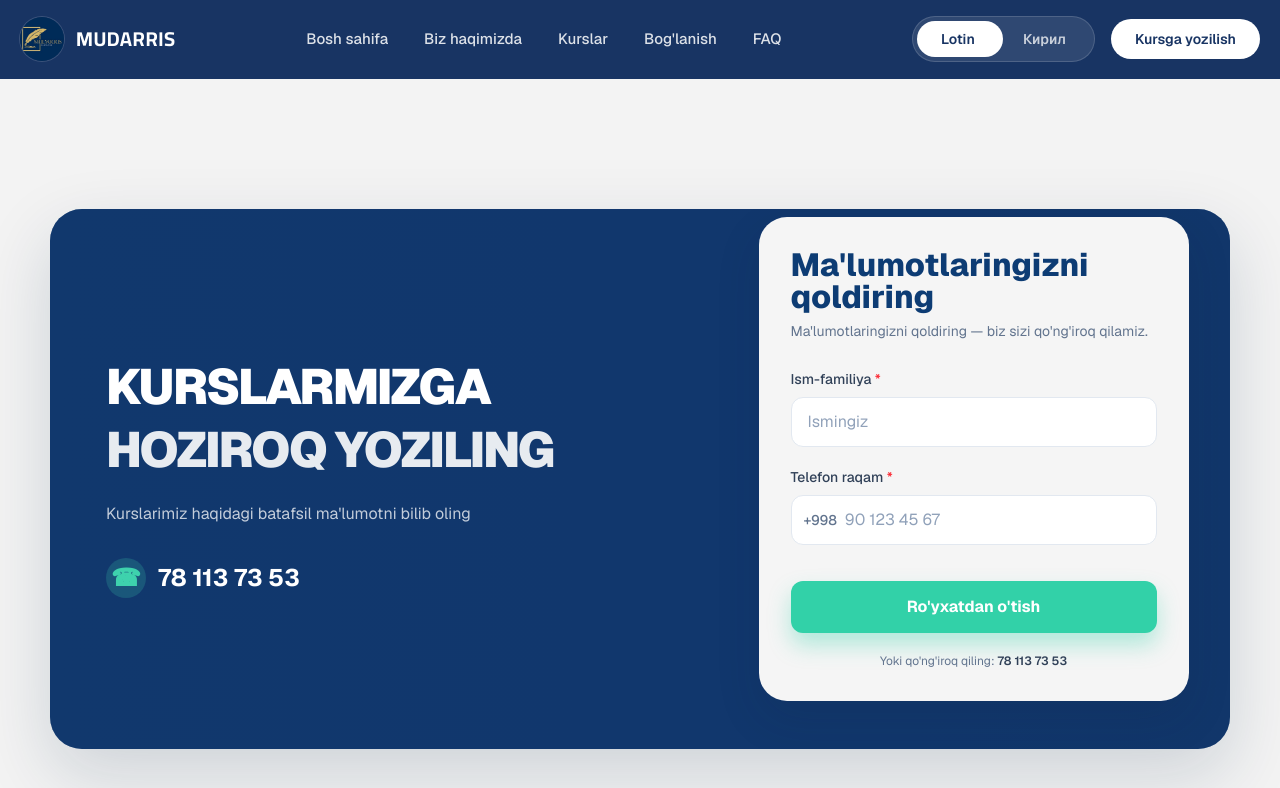
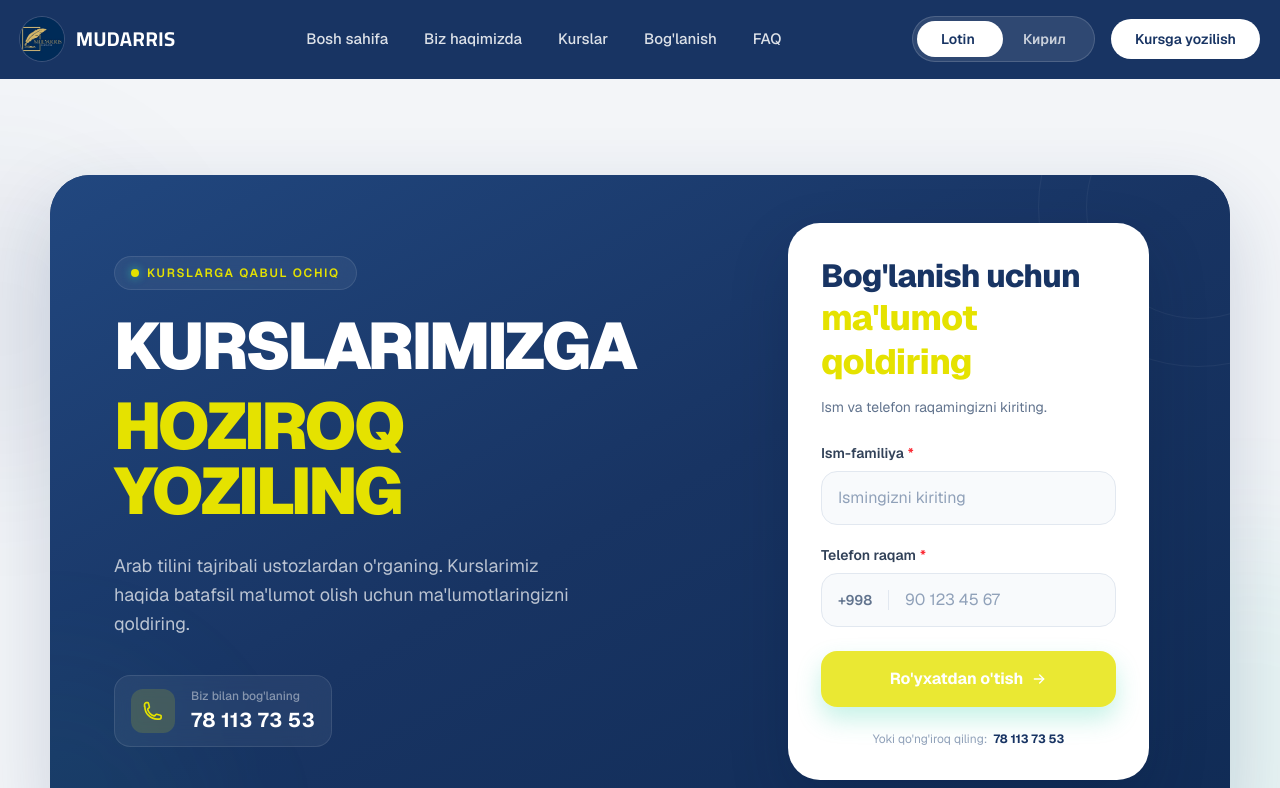
Before and after one commit to Abdulhamid-Azamov/mudarris, a Next.js app: page /contact in a window 1280 px wide. Shown: the top 788 px of the page. Built offline with nearby package versions, Linux system fonts and the light colour scheme.

Commit message:
Better Hero part and Contact page

```diff
--- a/app/contact/page.tsx
+++ b/app/contact/page.tsx
@@ -1,81 +1,146 @@
 const Contact = () => {
   return (
-    <main className="flex min-h-screen items-center justify-center bg-[#f3f3f3] px-4 py-10 sm:px-6 lg:px-8">
-      <section className="relative w-full max-w-295 overflow-hidden rounded-4xl" style={{  background:   "linear-gradient(90deg, #0d3c74 0%, #0e3b75 45%, #0d3970 100%)",  boxShadow: "0 26px 70px rgba(12, 41, 74, 0.16)",   }}  >
-        <div  className="absolute inset-0 opacity-40 bg-navy"  />
+    <main className="relative overflow-hidden bg-[#f3f5f8] px-4 py-16 sm:px-6 sm:py-20 lg:px-8 lg:py-24">
 
-        <div className="relative grid gap-8 md:grid-cols-[1.1fr_0.9fr] md:gap-4 lg:gap-10">
-          <div className="flex flex-col justify-center px-6 py-10 sm:px-9 md:px-10 lg:px-14 lg:py-16">
-            <h1 className="max-w-125 text-3xl font-black uppercase leading-[1.1] tracking-[-0.04em] text-white sm:text-4xl lg:text-[3.1rem]">
-              Kurslarmizga
-              <span className="mt-2 block text-white/90">hoziroq yoziling</span>
+      {/* Background decoration */}
+      <div className="pointer-events-none absolute inset-0 overflow-hidden">
+        <div className="absolute -left-40 top-20 h-80 w-80 rounded-full bg-[#183463]/5 blur-3xl" />
+        <div className="absolute -right-40 bottom-0 h-96 w-96 rounded-full bg-[#32d1a8]/6 blur-3xl" />
+      </div>
+
+      <section className="   relative mx-auto   w-full max-w-295   overflow-hidden   rounded-[32px] bg-[#183463] shadow-[0_30px_80px_rgba(24,52,99,0.18)] sm:rounded-[40px]   "   >
+
+        {/* Main background gradient */}
+        <div className="   pointer-events-none   absolute inset-0   bg-linear-to-br   from-[#21477f]   via-[#183463]   to-[#102b55]    " />
+
+        {/* Decorative circles */}
+        <div className="  pointer-events-none  absolute  -right-32  -top-32  h-80  w-80  rounded-full  border  border-white/5  " />
+
+        <div className="   pointer-events-none   absolute   -right-20   -top-20   h-56   w-56   rounded-full   border   border-white/5   " />
+
+        <div className="  pointer-events-none  absolute  -bottom-40  -left-40  h-80  w-80  rounded-full  bg-[#32d1a8]/5  blur-3xl  " />
+
+        {/* Content */}
+        <div className="  relative  grid  min-h-150  gap-10 md:grid-cols-[1fr_0.9fr]  md:gap-4 lg:min-h-155  lg:grid-cols-[1.05fr_0.95fr]  lg:gap-8  "  >
+
+          {/* ================= LEFT ================= */}
+          <div
+            className="  flex  flex-col  justify-center  px-6  py-12  sm:px-10  sm:py-14  md:px-10  md:py-16  lg:px-14  lg:py-20  xl:px-16  "  >
+
+            {/* Small badge */}
+            <div className="  mb-6  inline-flex  w-fit  items-center  gap-2  rounded-full  border  border-white/10  bg-white/6 px-4  py-2 text-xs  font-semibold  uppercase  tracking-[0.14em]  text-accent  backdrop-blur-md  "  >
+              <span className="h-2 w-2 rounded-full bg-accent shadow-[0_0_10px_rgba(50,209,168,0.8)]" />
+              Kurslarga qabul ochiq
+            </div>
+
+            {/* Heading */}
+            <h1
+              className="  max-w-140  text-4xl  font-black  uppercase  leading-[0.98]  tracking-[-0.045em]  text-white  sm:text-5xl  lg:text-[3.7rem]  xl:text-[4.1rem]  "  >
+              Kurslarimizga
+              <span className="mt-2 block text-accent sm:mt-3 lg:mt-4">
+                hoziroq yoziling
+              </span>
             </h1>
 
-            <p className="mt-6 max-w-107.5 text-base text-white/75">
-              Kurslarimiz haqidagi batafsil ma&apos;lumotni bilib oling
+            {/* Description */}
+            <p className="   mt-7   max-w-120   text-base   leading-relaxed   text-white/70   sm:text-lg   "   >
+              Arab tilini tajribali ustozlardan o&apos;rganing.
+              Kurslarimiz haqida batafsil ma&apos;lumot olish uchun
+              ma&apos;lumotlaringizni qoldiring.
             </p>
 
-            <div className="mt-8 flex items-center gap-3 text-xl font-bold text-white sm:text-2xl">
-              <span className="flex h-10 w-10 items-center justify-center rounded-full bg-[#3ed2ad]/20 text-[#3ed2ad]">
-                ☎
-              </span>
-              <span>78 113 73 53</span>
+            {/* Contact phone */}
+            <div className="  mt-9  flex  w-fit  items-center  gap-4  rounded-2xl  border  border-white/10  bg-white/6  px-4  py-3  backdrop-blur-md  "  >
+              <div className="  flex  h-11  w-11  shrink-0  items-center  justify-center  rounded-xl  bg-accent/15  text-accent  "  >
+                <svg xmlns="http://www.w3.org/2000/svg" viewBox="0 0 24 24" fill="none" stroke="currentColor" strokeWidth="2" className="h-5 w-5"  >
+                  <path strokeLinecap="round" strokeLinejoin="round" d="M2.25 6.75c0 8.284 6.716 15 15 15h2.25a2.25 2.25 0 0 0 2.25-2.25v-1.372c0-.516-.351-.966-.852-1.09l-4.423-1.106a1.125 1.125 0 0 0-1.173.417l-.97 1.182a1.125 1.125 0 0 1-1.21.337 12.035 12.035 0 0 1-7.425-7.425 1.125 1.125 0 0 1 .337-1.21l1.182-.97c.327-.268.467-.7.417-1.173L6.576 2.852A1.125 1.125 0 0 0 5.486 2H4.125A2.25 2.25 0 0 0 1.875 4.25v2.5Z" />
+                </svg>
+              </div>
+
+              <div>
+                <p className="text-xs font-medium text-white/45">
+                  Biz bilan bog&apos;laning
+                </p>
+
+                <a href="tel:+998781137353" className="  mt-0.5  block  text-lg  font-bold  tracking-wide  text-white  transition-colors  hover:text-accent  sm:text-xl  "  >
+                  78 113 73 53
+                </a>
               </div>
             </div>
 
-          <div className="flex items-center justify-center px-5 pb-6 pt-2 sm:px-7 md:px-6 md:pb-8 lg:px-10 lg:pb-12">
-            <div className="w-full max-w-107.5 rounded-[28px] bg-[#f5f5f5] p-5 shadow-[0_18px_45px_rgba(16,31,61,0.12)] sm:p-7 lg:p-8">
-              <form className="space-y-5">
+          </div>
+          <div className="  flex  items-center  justify-center  px-5  pb-10  sm:px-8  sm:pb-12  md:px-6  md:py-10  lg:px-10  lg:py-12  xl:px-14  "  >
+            <div className="   w-full  max-w-115  rounded-[28px]  border  border-white/60  bg-white  p-5  shadow-[0_24px_60px_rgba(7,27,55,0.20)]  sm:rounded-4xl  sm:p-7  lg:p-8  "  >
+
+              <form className="space-y-6">
                 <div>
-                  <h2 className="text-[2rem] font-extrabold leading-none text-[#0d3c74]">
-                    Ma'lumotlaringizni qoldiring
+                  <h2 className="   text   font-extrabold   leading-tight   tracking-tight   text-navy   sm:text-[2rem]  " >
+                    Bog&apos;lanish uchun
+                    <span className="block text-accent sm:text-[2.1rem] lg:text-[2.2rem]">
+                      ma&apos;lumot qoldiring
+                    </span>
                   </h2>
-                  <p className="mt-2 text-sm text-slate-500">
-                    Ma&apos;lumotlaringizni qoldiring — biz sizi qo&apos;ng&apos;iroq qilamiz.
+                  <p className="  mt-3  max-w-90  text-sm leading-relaxed text-slate-500 "  >
+                    Ism va telefon raqamingizni kiriting.
                   </p>
                 </div>
+                <div className="space-y-5">
+                  <div>
+                    <label htmlFor="name" className="  mb-2  block  text-sm  font-semibold  text-slate-700  "  >
+                      Ism-familiya
+                      <span className="ml-1 text-red-500">*</span>
+                    </label>
 
-                <div className="space-y-5 pt-2">
-                  <div>
-                    <label className="mb-2 block text-sm font-medium text-slate-700">
-                      Ism-familiya <span className="text-red-500">*</span>
-                    </label>
-                    <input
-                      type="text"
-                      placeholder="Ismingiz"
-                      className="w-full rounded-xl border border-slate-200 bg-white px-4 py-3 text-base text-slate-800 outline-none transition placeholder:text-slate-400 focus:border-[#2d7ef4] focus:ring-2 focus:ring-[#2d7ef4]/15"
-                    />
+                    <input id="name" type="text" placeholder="Ismingizni kiriting" className="    w-full    rounded-2xl  border    border-slate-200  bg-slate-50  px-4    py-3.5  text-base    text-slate-800  outline-none  transition-all    duration-200  placeholder:text-slate-400  hover:border-slate-300  focus:border-[#183463]    focus:bg-white    focus:ring-4    focus:ring-[#183463]/8  " />
                   </div>
 
+                  {/* Phone */}
                   <div>
-                    <label className="mb-2 block text-sm font-medium text-slate-700">
-                      Telefon raqam <span className="text-red-500">*</span>
+                    <label htmlFor="phone" className="  mb-2  block  text-sm  font-semibold  text-slate-700  "  >
+                      Telefon raqam
+                      <span className="ml-1 text-red-500">*</span>
                     </label>
-                    <div className="flex items-center rounded-xl border border-slate-200 bg-white px-3 transition focus-within:border-[#2d7ef4] focus-within:ring-2 focus-within:ring-[#2d7ef4]/15">
-                      <span className="mr-2 text-sm font-medium text-slate-500">+998</span>
-                      <input
-                        type="tel"
-                        placeholder="90 123 45 67"
-                        className="w-full border-0 bg-transparent px-0 py-3 text-base text-slate-800 outline-none placeholder:text-slate-400"
-                      />
-                    </div>
+
+                    <div className="  flex  items-center  rounded-2xl  border  border-slate-200  bg-slate-50  transition-all  duration-200  focus-within:border-[#183463]   focus-within:bg-white  focus-within:ring-4  focus-within:ring-[#183463]/8  hover:border-slate-300  "  >
+                      <span className="  border-r  border-slate-200 px-4 text-sm  font-semibold  text-slate-500  "  >
+                        +998
+                      </span>
+
+                      <input id="phone" type="tel" placeholder="90 123 45 67" className="  w-full  border-0  bg-transparent  px-4  py-3.5  text-base  text-slate-800  outline-none  placeholder:text-slate-400  " />
                     </div>
                   </div>
 
-                <button  type="submit"  className="mt-4 w-full rounded-xl bg-[#32d1a8] px-4 py-3.5 text-base font-bold text-white shadow-[0_12px_22px_rgba(50,209,168,0.35)] transition hover:bg-[#2abf9b]"  >
+                </div>
+
+                {/* Submit button */}
+                <button type="submit" className="  group  mt-1  flex  w-full  cursor-pointer  items-center  justify-center  gap-2  rounded-2xl  bg-accent/80  px-4  py-4  text-base  font-bold  text-white  shadow-[0_12px_25px_rgba(50,209,168,0.28)]  transition-all duration-200  hover:-translate-y-0.5  hover:bg-accent  hover:shadow-[0_16px_30px_rgba(50,209,168,0.35)]  active:translate-y-0  "  >
                   Ro&apos;yxatdan o&apos;tish
+
+                  <svg xmlns="http://www.w3.org/2000/svg" viewBox="0 0 24 24" fill="none" stroke="currentColor" strokeWidth="2" className="  h-4  w-4  transition-transform  duration-200  group-hover:translate-x-1"  >
+                    <path strokeLinecap="round" strokeLinejoin="round" d="M5 12h14" />
+                    <path strokeLinecap="round" strokeLinejoin="round" d="m13 6 6 6-6 6" />
+                  </svg>
                 </button>
 
-                <p className="text-center text-xs text-slate-500">
-                  Yoki qo&apos;ng&apos;iroq qiling: <span className="font-semibold text-slate-700">78 113 73 53</span>
-                </p>
+                {/* Alternative contact */}
+                <div className="   flex  items-center  justify-center  gap-1.5  text-xs  text-slate-400  " >
+                  <span>
+                    Yoki qo&apos;ng&apos;iroq qiling:
+                  </span>
+                  <a href="tel:+998781137353" className="  font-bold  text-navy  transition-colors  hover:text-accent  "  >
+                    78 113 73 53
+                  </a>
+                </div>
+
               </form>
             </div>
+
           </div>
+
         </div>
       </section>
     </main>
-  );
-};
+  )
+}
 
-export default Contact;
+export default Contact
--- a/components/Hero.tsx
+++ b/components/Hero.tsx
@@ -3,54 +3,57 @@ import HeroImage from "@/images/hero-img.webp"
 import Reveal from "@/components/Reveal"
 import BrandLetterMark from "@/components/decor/BrandLetterMark"
 
-
 const Hero = () => {
   return (
     <section className="relative overflow-hidden bg-navy px-5 py-16 text-white sm:py-20 lg:py-24">
 
+      {/* Background decoration */}
       <BrandLetterMark variant="single" className="pointer-events-none absolute -right-16 -top-20 h-72 w-72 text-accent/10 sm:h-96 sm:w-96 lg:h-120 lg:w-120" />
 
-      <BrandLetterMark  variant="cluster"  className="pointer-events-none absolute -bottom-24 -left-16 hidden h-72 w-72 text-white/4 sm:block"   />
+      <BrandLetterMark variant="cluster" className="pointer-events-none absolute -bottom-24 -left-16 hidden h-72 w-72 text-white/4 sm:block" />
 
-      <div className="  relative mx-auto flex max-w-7xl flex-col items-center gap-10  overflow-hidden rounded-4xl  border border-white/80  bg-linear-to-br from-white/65 via-white/40 to-white/25  p-6  shadow-[0_20px_60px_rgba(15,23,42,0.12),inset_0_1px_0_rgba(255,255,255,0.9)]  backdrop-blur-2xl  backdrop-saturate-150  before:pointer-events-none  before:absolute  before:inset-0  before:bg-linear-to-br  before:from-white/50  before:via-transparent  before:to-white/10  sm:p-8  md:flex-row  md:items-center  md:justify-between  md:p-12  ">
+      {/* Soft background glow */}
+      <div className="pointer-events-none absolute inset-0">
+        <div className="absolute left-1/4 top-0 h-80 w-80 rounded-full bg-accent/8 blur-3xl" />
+        <div className="absolute bottom-0 right-1/4 h-96 w-96 rounded-full bg-white/5 blur-3xl" />
+      </div>
+
+      <div className="  relative mx-auto flex max-w-7xl flex-col items-center gap-10  overflow-hidden rounded-4xl border border-white/35  bg-white/12 p-6 shadow-[0_20px_60px_rgba(15,23,42,0.22),inset_0_1px_0_rgba(255,255,255,0.35)] backdrop-blur-2xl  backdrop-saturate-150 before:pointer-events-none  before:absolute  before:inset-0  before:bg-linear-to-br  before:from-white/18  before:via-transparent  before:to-white/5 sm:p-8  md:flex-row  md:items-center  md:justify-between  md:p-12  " >
 
         {/* LEFT */}
         <Reveal className="relative z-10 flex-1">
 
-          <span className=" inline-flex items-center gap-2 rounded-full border border-white/80 bg-linear-to-r from-white/70 via-white/50 to-white/30 px-5 py-2 text-xs font-semibold uppercase tracking-[0.15em]  text-accent  shadow-[0_6px_24px_rgba(15,23,42,0.08),inset_0_1px_0_rgba(255,255,255,0.9)]  backdrop-blur-xl  backdrop-saturate-150  sm:text-sm  ">
+          {/* Badge */}
+          <span className="  inline-flex items-center gap-2  rounded-full border border-white/50  bg-white/18 px-5 py-2 text-xs font-semibold uppercase  tracking-[0.15em]  text-accent shadow-[0_6px_24px_rgba(15,23,42,0.12),inset_0_1px_0_rgba(255,255,255,0.5)] backdrop-blur-xl  backdrop-saturate-150 sm:text-sm  "  >
             <span className="h-1.5 w-1.5 rounded-full bg-accent shadow-[0_0_8px_currentColor]" />
-
             Arab tili ta&apos;lim markazi
           </span>
 
-          <h1 className="  mt-5 text-[30px]  font-bold  leading-[1.1]  tracking-tight  text-navy/90  sm:text-4xl  sm:leading-[1.15]  lg:text-5xl xl:text-[52px] ">
+          {/* Title */}
+          <h1 className=" mt-5 max-w-3xl text-[30px] font-bold leading-[1.1] tracking-tight  text-white sm:text-4xl sm:leading-[1.15] lg:text-5xl xl:text-[52px] ">
             O&apos;quv markazlarimiz faqat Toshkent shahrida joylashgan
           </h1>
 
-          <p className="  mt-6  max-w-2xl  text-base  leading-relaxed  text-navy/70  sm:text-lg  ">
-            Arab tilini tajribali ustozlardan o&apos;rganish uchun
-            kurslarga yozilish tugmasini bosing.
+          <p className=" mt-6 max-w-2xl text-pretty text-base font-medium leading-relaxed text-white/80 sm:text-lg md:max-w-xl " >
+            Arab tilini tajribali ustozlardan o&apos;rganish uchun kurslarga
+            yozilish tugmasini bosing.
           </p>
 
+          {/* Button */}
           <div className="mt-9 flex flex-col gap-4 sm:flex-row">
-
-            <button className="  min-w-50  cursor-pointer  rounded-full  bg-navy  px-8  py-4  text-base  font-semibold  text-white  shadow-[0_8px_24px_rgba(15,23,42,0.18)]  transition-all  duration-200  hover:-translate-y-1  hover:bg-accent  hover:shadow-[0_12px_30px_rgba(15,23,42,0.22)]  sm:text-lg ">
+            <button className="  min-w-50  cursor-pointer rounded-full  bg-navy  px-8 py-4 text-base  font-semibold  text-white shadow-[0_8px_24px_rgba(15,23,42,0.22)] transition-all  duration-200 hover:-translate-y-1  hover:bg-accent  hover:shadow-[0_12px_30px_rgba(15,23,42,0.28)] sm:text-lg  "  >
               Kurslarga yozilish
             </button>
-
           </div>
         </Reveal>
 
         {/* IMAGE */}
-        <Reveal delay={150} className="  relative z-10 w-full max-w-105  overflow-hidden  rounded-[28px]  border border-white/70  bg-white/30  p-2  shadow-[0_12px_40px_rgba(15,23,42,0.12),inset_0_1px_0_rgba(255,255,255,0.8)]  backdrop-blur-xl  " >
-          <div className="  relative overflow-hidden  rounded-[22px]  border border-white/40  ">
-            <Image src={HeroImage} alt="Mudarris akademiyasi o'quvchisi" height={520}  width={520}  className="   h-full   w-full  object-cover  transition-transform  duration-700  hover:scale-[1.03] " priority  />
-
-            {/* image reflection */}
-            <div className="  pointer-events-none  absolute inset-0  bg-linear-to-br  from-white/20  via-transparent  to-navy/10 " />
+        <Reveal delay={150} className="  relative z-10  w-full  max-w-105  overflow-hidden  rounded-[28px] border border-white/40  bg-white/10  p-2 shadow-[0_12px_40px_rgba(15,23,42,0.2),inset_0_1px_0_rgba(255,255,255,0.45)] backdrop-blur-xl  "  >
+          <div className="  relative  overflow-hidden  rounded-[22px]  border border-white/30  "  >
+            <Image src={HeroImage} alt="Mudarris akademiyasi o'quvchisi" width={520} height={520} priority className="  h-full  w-full  object-cover transition-transform  duration-700 hover:scale-[1.03]  " />
+            <div className="  pointer-events-none  absolute inset-0 bg-linear-to-br  from-white/15  via-transparent  to-navy/15  " />
           </div>
         </Reveal>
-
       </div>
     </section>
   )
```
Lines whose indentation alone changed are shown as unchanged.
